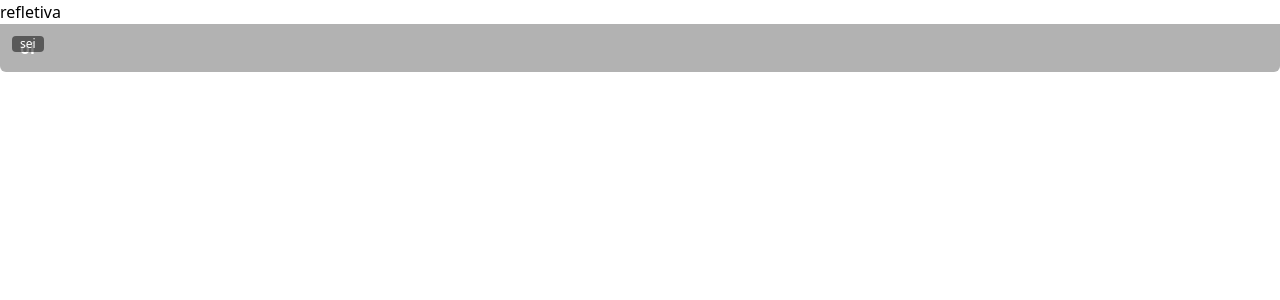
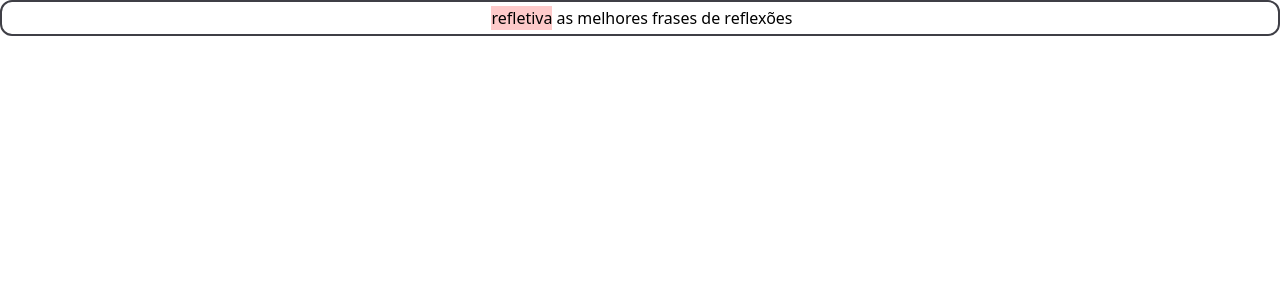
Before and after one commit to herzogcassia/projeto-pessoal, a Next.js app in the folder news-letter/my-project/: page /home in a window 1280 px wide. Shown: the top 300 px of the page. Built offline with nearby package versions, Linux system fonts and the light colour scheme.

Commit message:
em andamento

```diff
--- a/news-letter/my-project/src/components/Header/index.tsx
+++ b/news-letter/my-project/src/components/Header/index.tsx
@@ -2,15 +2,22 @@ import React from "react";
 import { IHeader } from "../../interfaces/IHeader";
 
 
-const Header = (props: any)=> {
-    console.log(props.title);
+const Header = (props: any) => {
+    console.log("eu", props.title);
 
 
     return (
         <header title="{title}">
-            <h1>
-                    refletiva
-            </h1>
+            <div className="flex flex-row items-center justify-center border-2 rounded-xl border-zinc-700">
+                <div className="relative flex m-1 space-x-2 bg-red-200">
+                    <h1>
+                        refletiva
+                    </h1>
+                </div>
+                    <div>
+                        <h2>as melhores frases de reflexões</h2>
+                    </div>
+            </div>
         </header>
     )
 }
--- a/news-letter/my-project/src/pages/home/index.tsx
+++ b/news-letter/my-project/src/pages/home/index.tsx
@@ -5,13 +5,13 @@ import Favicon from '../../components/Seo';
 import { NextPageWithLayout } from '../_app'
 
 
-const Home: NextPageWithLayout = () => {
+const Home: NextPageWithLayout = (props) => {
     return (
         <>
             <Favicon />
-            <Header title="" />
+            <Header title="{title}"/>
             <div>
-                <Layout />
+                {/* <Layout /> */}
             </div>
         </>
     )
```
